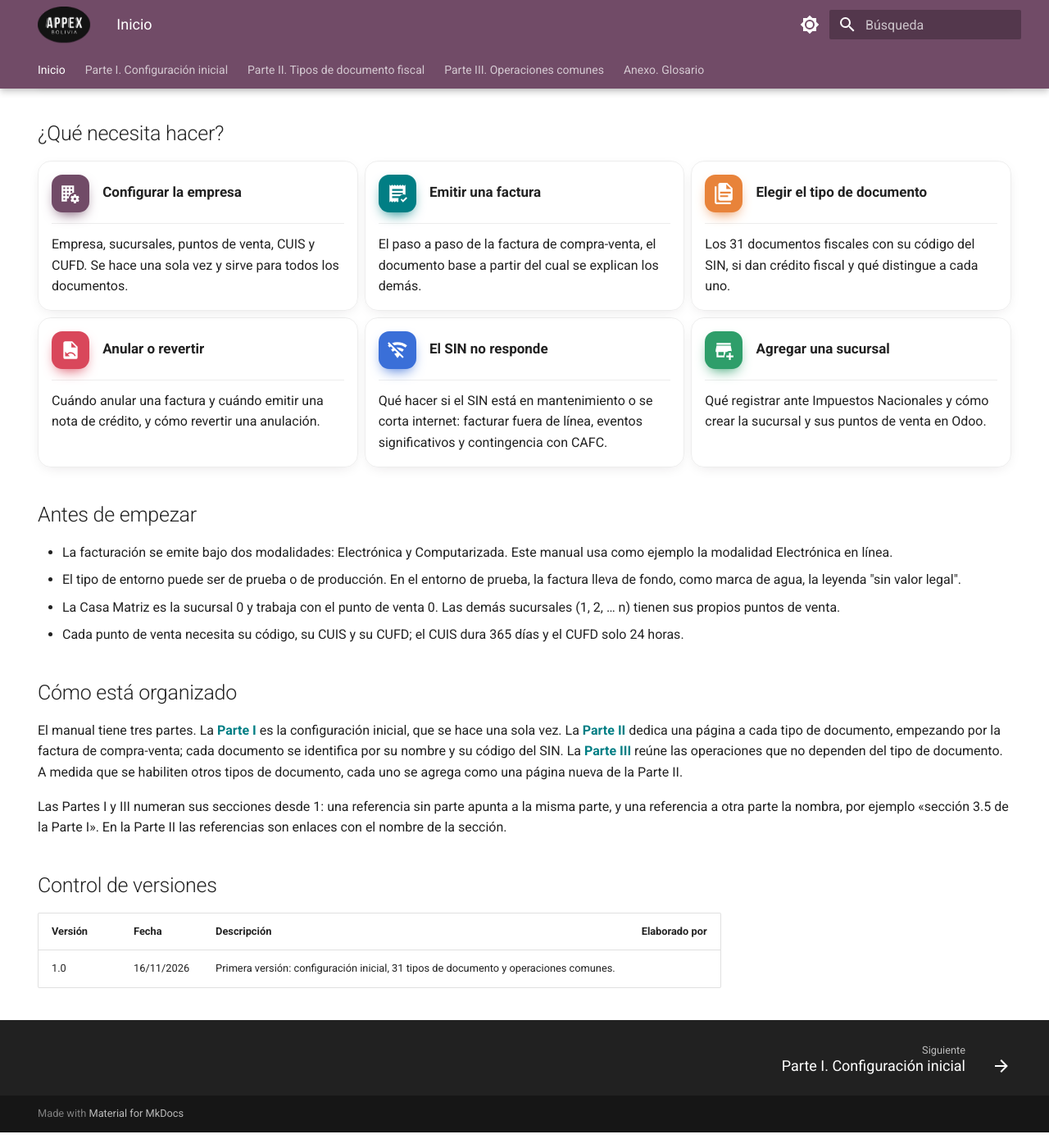
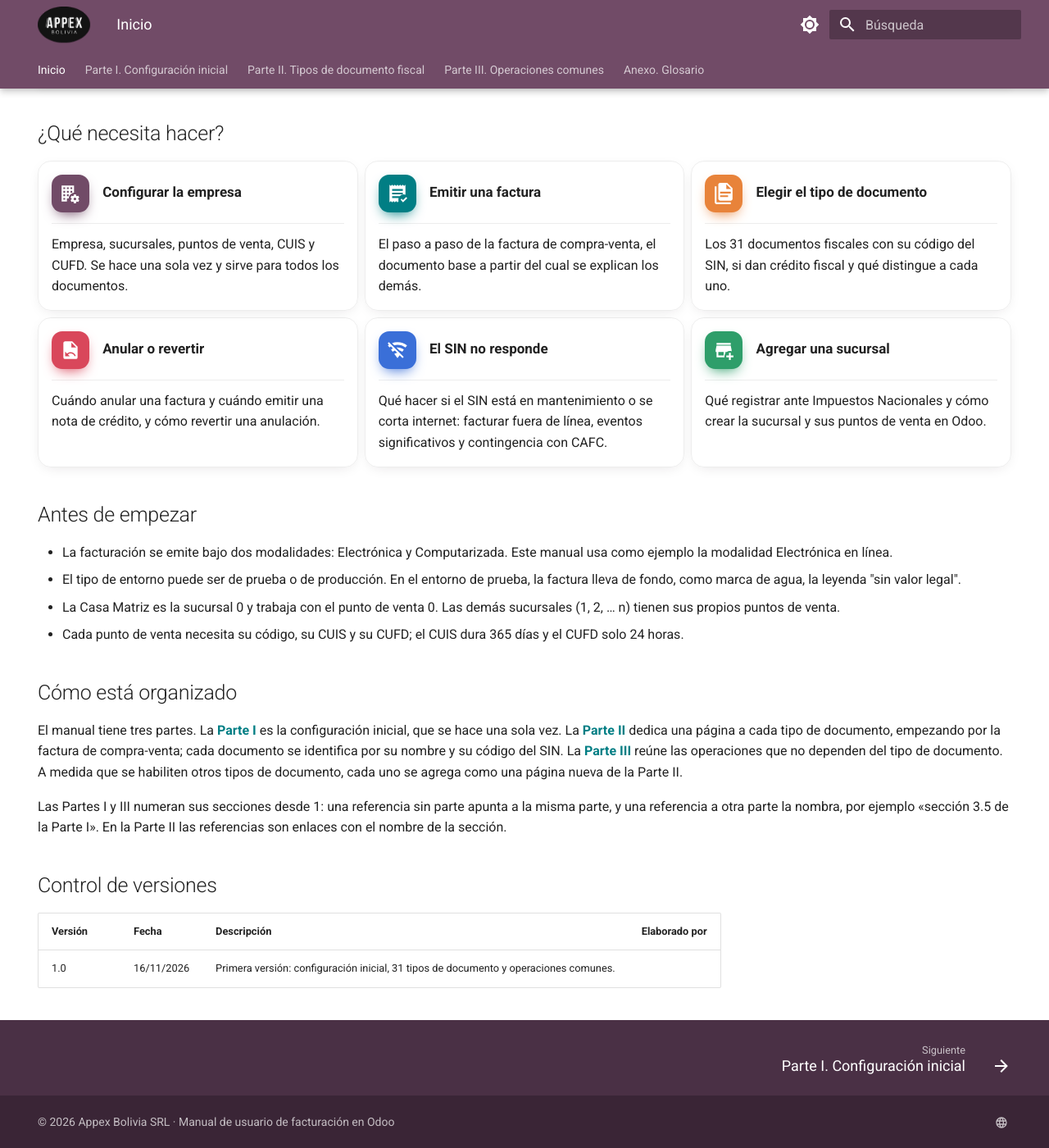
Before and after one commit to localizaciones-appex-TI/manual-facturacion-odoo-bolivia, an MkDocs documentation site: the page built from docs/index.md, in a window 1280 px wide and 1400 px high, scrolled down 565 px. Shown: the whole window at 82% size. Built offline with MkDocs 1.6.1 and Material for MkDocs 9.7.7, drawn with Linux system fonts in a browser that asks for light colours.

Commit message:
Portada nueva y pie de página de Appex Bolivia

```diff
--- a/docs/stylesheets/extra.css
+++ b/docs/stylesheets/extra.css
@@ -140,3 +140,10 @@
 .md-typeset > ol > li > p:first-child { margin-top: 0; padding-top: 0.15rem; }
 [data-md-color-scheme="slate"] .md-typeset > ol > li::before { background: #8F6A85; }
 [data-md-color-scheme="slate"] .md-typeset > ol > li::after { background: rgba(201, 163, 191, 0.25); }
+
+/* Pie de página en el morado de Odoo, más oscuro que la barra superior */
+.md-footer { background-color: #4A3045; }
+.md-footer-meta { background-color: #3A2536; }
+.md-footer-meta__inner { align-items: center; }
+.md-copyright { font-size: 0.7rem; }
+.md-footer__link:hover, .md-social__link:hover { opacity: 0.8; }
--- a/mkdocs.yml
+++ b/mkdocs.yml
@@ -67,6 +67,16 @@ plugins:
       draggable: true
       auto_caption: false
 
+copyright: >-
+  &copy; 2026 Appex Bolivia SRL · Manual de usuario de facturación en Odoo
+
+extra:
+  generator: false
+  social:
+    - icon: material/web
+      link: https://www.appexbo.com/
+      name: Appex Bolivia
+
 nav:
   - Inicio: index.md
   - "Parte I. Configuración inicial":
```
